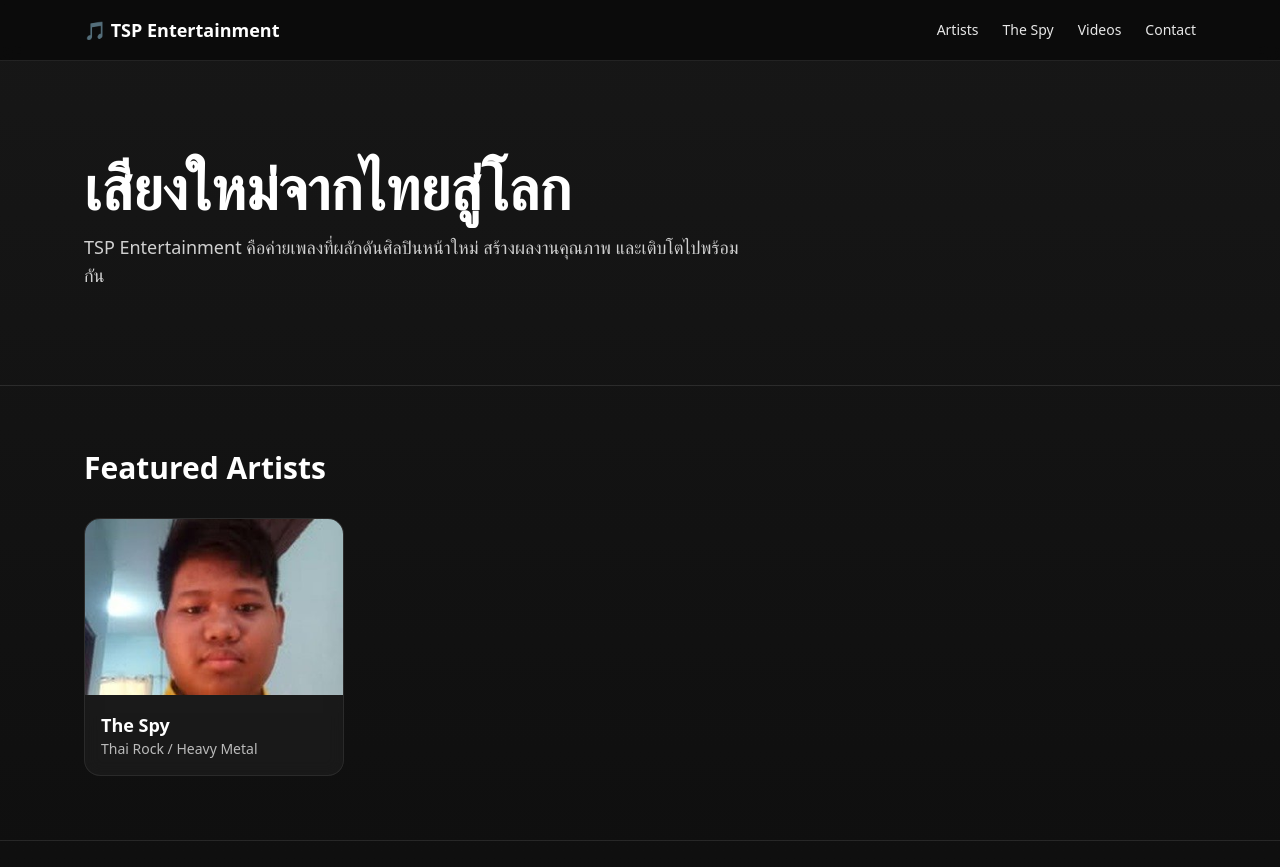
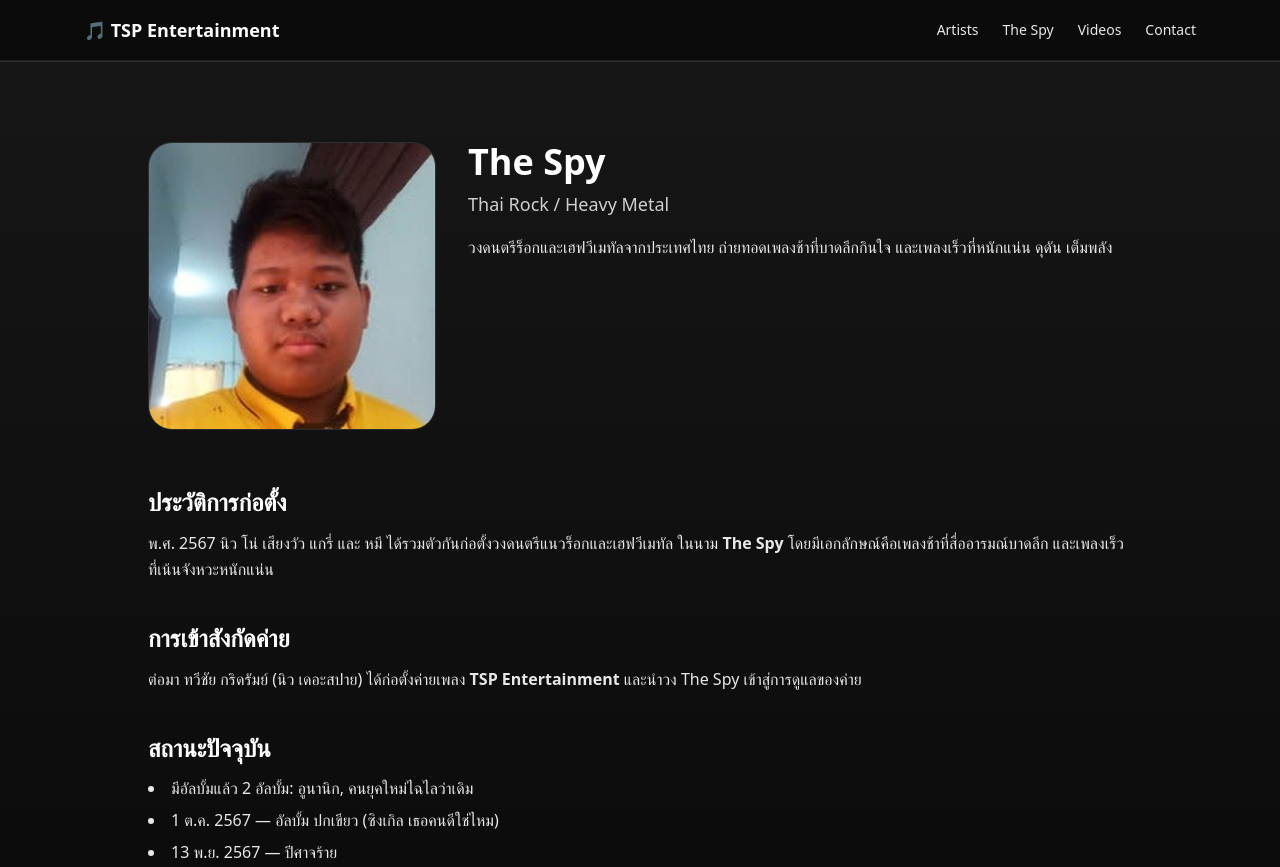
Before and after one commit to patongwatanyoo2007/tspentertainment.github.io, a plain HTML site: page the-spy.html in a window 1280 px wide. Shown: the top 867 px of the page. Drawn offline with nearby package versions, Linux system fonts and the light colour scheme.

Commit message:
Update the-spy.html

```diff
--- a/the-spy.html
+++ b/the-spy.html
@@ -29,36 +29,6 @@
     </div>
   </nav>
 </header>
-
-<!-- ================= HERO ================= -->
-<section id="home" class="max-w-6xl mx-auto px-5 py-24">
-  <h1 class="text-5xl md:text-6xl font-extrabold">
-    เสียงใหม่จากไทยสู่โลก
-  </h1>
-  <p class="mt-4 text-lg opacity-80 max-w-2xl">
-    TSP Entertainment คือค่ายเพลงที่ผลักดันศิลปินหน้าใหม่
-    สร้างผลงานคุณภาพ และเติบโตไปพร้อมกัน
-  </p>
-</section>
-
-<!-- ================= ARTISTS ================= -->
-<section id="artists" class="border-t border-white/10 py-16">
-  <div class="max-w-6xl mx-auto px-5">
-    <h2 class="text-3xl font-bold mb-8">Featured Artists</h2>
-
-    <div class="grid sm:grid-cols-2 lg:grid-cols-4 gap-6">
-      <!-- THE SPY -->
-      <a href="#the-spy" class="rounded-2xl overflow-hidden glass card-border hover:scale-[1.02] transition">
-        <img src="521548783_17863265091434202_5689502785759297553_n.jpg"
-             class="w-full h-44 object-cover" alt="The Spy">
-        <div class="p-4">
-          <div class="font-semibold text-lg">The Spy</div>
-          <div class="text-sm opacity-70">Thai Rock / Heavy Metal</div>
-        </div>
-      </a>
-    </div>
-  </div>
-</section>
 
 <!-- ================= THE SPY PROFILE ================= -->
 <section id="the-spy" class="border-t border-white/10 py-20">
```
